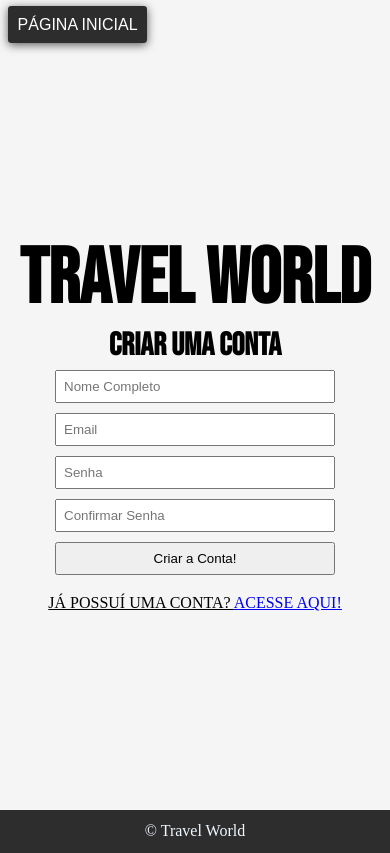
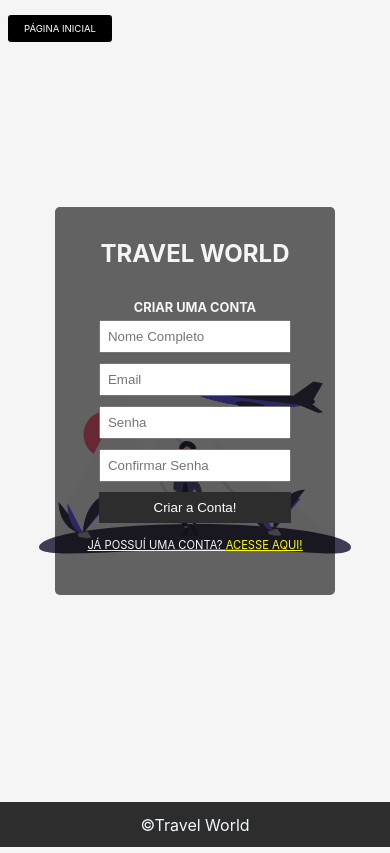
Before and after one commit to HGoldbach/web-project, a PHP site: page /register.php in a window 390 px wide. Run offline with PHP 8.4, Linux system fonts and the light colour scheme; some web fonts are replaced.

Commit message:
Altera layout de login e register

```diff
--- a/css/register.css
+++ b/css/register.css
@@ -15,56 +15,64 @@
 
 body {
     background-color: #f5f5f5;
+    font-family: -apple-system, BlinkMacSystemFont, 'Segoe UI', Roboto, Oxygen, Ubuntu, Cantarell, 'Open Sans', 'Helvetica Neue', sans-serif;
 }
 
-.navbar {
-    padding: 1rem 0;
+
+main {
+    width: 90vw;
+    height: 95vh;
+    margin: auto;
+    display: flex;
+    align-items: center;
+    justify-content: center;
+    gap: 5rem;
 }
 
-#header {
+img {
+    width: 40%;
+    height: 70vh;
+    object-fit: fill;
+}
+
+header {
+    position: absolute;
+    top: 0;
+}
+
+.list-items {
+    list-style: none;
+    padding: 1rem .5rem;
+    text-transform: uppercase;
+}
+
+.list-items a {
+    color: rgb(255, 255, 255);
     text-decoration: none;
-    color: white;
-    margin-left: .5rem;
-    padding: .6rem;
-    background-color: #2D2D2D;
-    font-family: var(--ff);
-    text-transform: uppercase;
+    background-color: rgb(0, 0, 0);
+    padding: .5rem 1rem;
     border-radius: .2rem;
-    box-shadow: 0px 2px 10px #595959;
     transition: .5s;
 }
 
-main {
-    height: 90vh;
-    display: flex;
-    flex-direction: column;
-    justify-content: center;
-    align-items: center;
-    text-align: center;
+.list-items a:hover {
+    background-color: black;
+    color: whitesmoke;
 }
 
 h1 {
-    font-size: 7rem;
-    font-family: var(--ff-title);
+    font-size: 4rem;
     text-transform: uppercase;
 }
 
-@media screen and (max-width: 600px) {
-    h1 {
-        font-size: 20vw;
-    }
-}
-
 h2 {
-    font-size: 2rem;
-    font-family: var(--ff-title);
+    font-size: 1.4rem;
     text-transform: uppercase;
-
+    margin-top: 2rem;
 }
 
 #acess {
     font-size: 1.0rem;
-    font-family: agency fb;
     text-transform: uppercase;
     margin-top: 5%;
     margin-bottom: 5%;
@@ -80,15 +88,32 @@ h2 {
 
 input, button {
     padding: 7px;
-    width: 280px;
+    width: 18rem;
     outline: none;
+}
+
+button {
+    color: white;
+    background-color: #2D2D2D;
+    cursor: pointer;
+    padding: .5rem;
+    border: none;
+    transition: .5s;
+}
+
+button:hover {
+    background-color: #21ba13;
+
+}
+
+.register-form {
+    text-align: center;
 }
 
 #error {
     color: #fd1c1c;
     background-color: #2D2D2D;
     padding: .5rem;
-    font-family: agency fb;
     text-transform: uppercase;
     font-size: 1.5rem;
     border-radius: .2rem;
@@ -97,7 +122,6 @@ input, button {
 #suc1, #suc2 {
     background-color: #2D2D2D;
     padding: 5px;
-    font-family: agency fb;
     text-transform: uppercase;
     font-size: 40px;
     text-align: center;
@@ -126,3 +150,63 @@ footer {
     background-color: #2D2D2D;
     color: aliceblue;
 }
+
+@media screen and (max-width: 1300px) {
+    .list-items a {
+        font-size: .8rem;
+    }
+    h1 {
+        font-size: 3rem;
+    }
+    h2 {
+        font-size: 1rem;
+    }
+    #acess {
+        font-size: .8rem;
+    }
+}
+
+@media screen and (max-width: 850px) {
+    h1 {
+        font-size: 2.5rem;
+    }
+    h2 {
+        font-size: .8rem;
+    }
+    #acess {
+        font-size: .7rem;
+    }
+}
+
+@media screen and (max-width: 750px) {
+    .list-items a {
+        font-size: .6rem;
+    }
+    main {
+        flex-direction: column;
+    }
+    .register-form {
+        background-color: rgba(0, 0, 0, .6);
+        padding: 2rem;
+        color: whitesmoke;
+        border-radius: .3rem;
+    }
+    img {
+        position: absolute;
+        z-index: -1;
+        width: 80%;
+        bottom: 10%;
+    }
+    #acess a {
+        color: yellow;
+    }
+}
+
+@media screen and (max-width: 410px) {
+    h1 {
+        font-size: 1.5rem;
+    }
+    input, button {
+        width: 12rem;
+    }
+}
--- a/register.php
+++ b/register.php
@@ -49,17 +49,23 @@
     <meta name="viewport" content="width=device-width, initial-scale=1.0">
     <link rel="stylesheet" href="./css/register.css">
     <link rel="shortcut icon" href="./images/favicon.png" type="image/x-icon">
-    <title>Criar Conta</title>
+    <title>Travel World - Criar Conta</title>
 </head>
 <body>
   <header>
     <nav class="navbar">
-      <a id="header"href="index.php">Página Inicial</a>
+      <ul class="list-items">
+        <li>
+          <a href="index.php">Página Inicial</a>
+        </li>
+      </ul>
     </nav>
   </header>
   <main>
+    <img src="./images/login.svg" alt="Imagem de login de uma mulher com montanhas e avião no fundo">
+    <section class="register-form">
       <?php if ($success): ?>
-        <h1 id=tws>Travel World</h1>
+          <h1>Travel World</h1>
           <h3 id="suc1">Usuário criado com sucesso!</h3>
           <h3 id="suc2"> Seguir para <a href="login.php">login</a></h3>
           </body>
@@ -70,10 +76,7 @@
         <?php if ($error): ?>
             <h3 id="error"><?php echo $error_msg; ?></h3>
         <?php endif; ?>
-      <div id="tw">
          <h1>Travel World</h1>
-      </div>
-       <section id="register-form">
          <form action="register.php" method="post">
             <h2>Criar uma Conta</h2>
               <div class="form-group">
@@ -88,13 +91,13 @@
               <div class="form-group">
                     <input type="password" name="confirm" id="confirm" value="" placeholder="Confirmar Senha" required>
               </div>
-              <div class="form-group">
-                  <button type="submit" id="btn">Criar a Conta!</button>
+              <div class="form-group btn">
+                  <button type="submit">Criar a Conta!</button>
               </div>
           </form>
           <p id="acess">Já possuí uma conta? <a href="login.php">ACESSE AQUI!</a></p>
        </section>
   </main>
-    <footer> © Travel World</footer>
+    <footer>©Travel World</footer>
 </body>
 </html>
```
Also changed, not shown: css/login.css (+120 -33 lines), login.php (+10 -9 lines), images/login.svg (added). Lines whose indentation alone changed are shown as unchanged.
